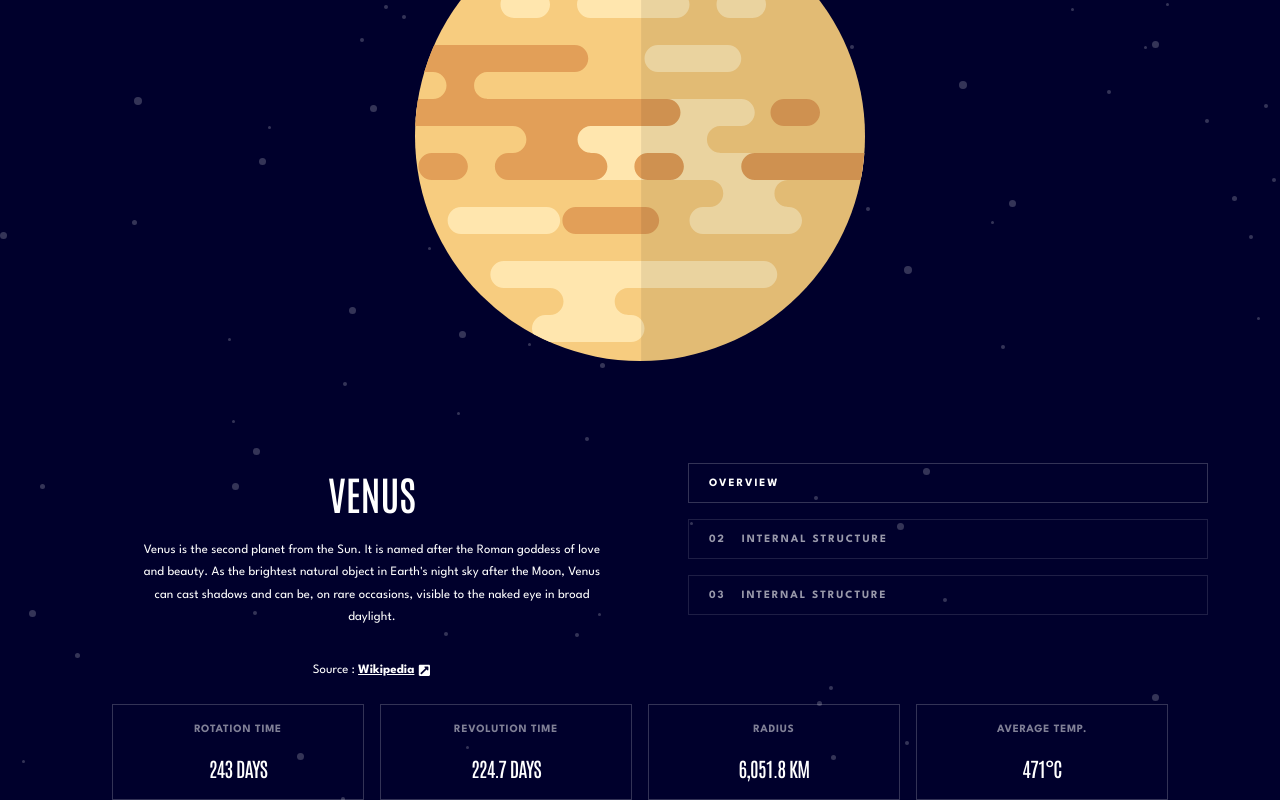
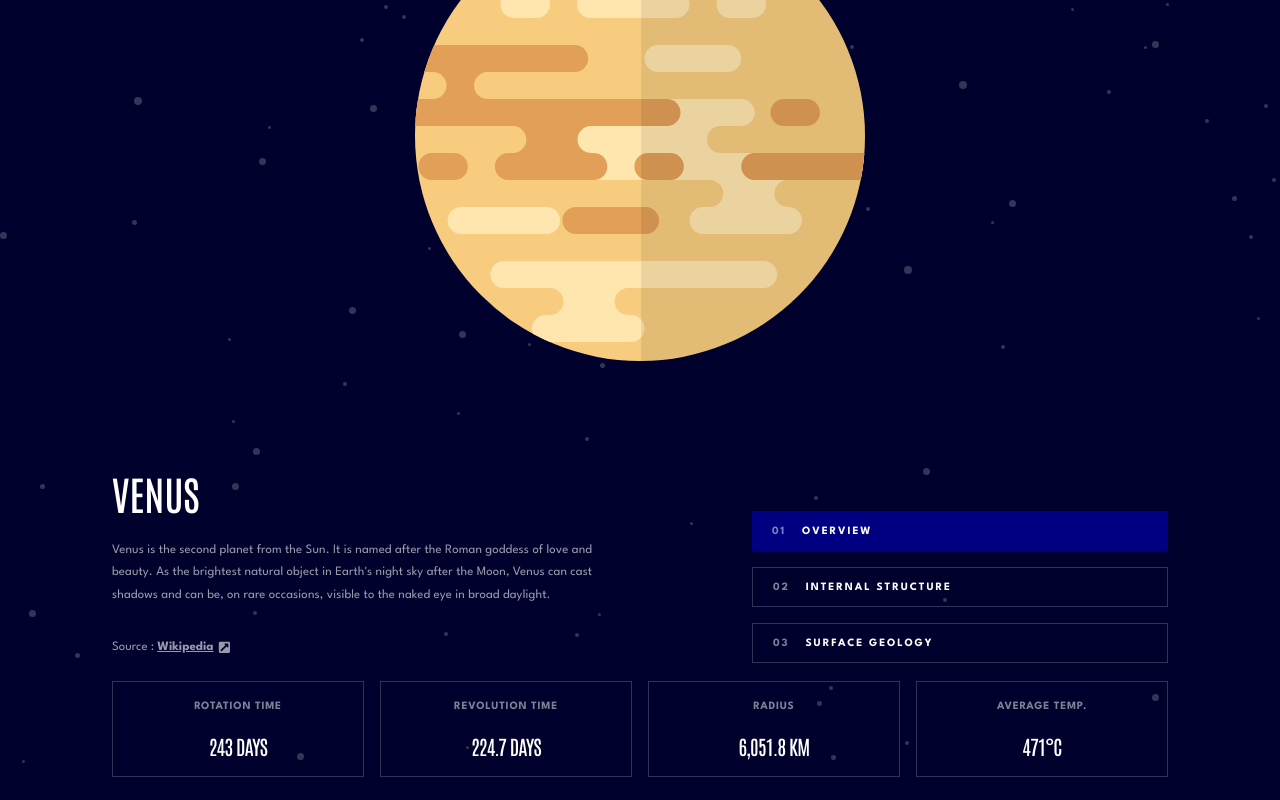
Before and after one commit to GregNicholas/planet-facts, a React (Create React App) app: page /venus in a window 1280 px wide. Shown: the part 325-1125 px from the top of the page. After the commit the page ends 1102 px from the top, so only its background shows below. Built offline with nearby package versions, Linux system fonts and the light colour scheme; the HTML template or start-up script is replaced by a standard one.

Commit message:
props for conditional styled components

```diff
--- a/src/components/Header/FullNavbar/FullNavbar.js
+++ b/src/components/Header/FullNavbar/FullNavbar.js
@@ -48,14 +48,15 @@ const LinkItem = styled.span`
   text-transform: uppercase;
   letter-spacing: 1px;
   cursor: pointer;
-  opacity: 75%;
+  opacity: ${props => props.selected === props.title ? "1" : ".75"};
   padding: 32px 0;
 
   @media (min-width: 768px){
     font-size: 0.75rem;
-    &:active, &:hover {
-      border-top: 4px solid #EDA249;
-    }
+    // &:active, &:hover {
+    //   border-top: 4px solid #EDA249;
+    // }
+    border-top: ${props => props.selected === props.title ? "4px solid rgba(237,162,73, 1)" : "none"};
   }
 
   @media (max-width: 768px){
@@ -75,6 +76,7 @@ const FullNavbar = () => {
 };
 
 export const NavComponent = ({ translate, setTranslate, mobile=false }) => {
+  const [selected, setSelected] = useState(null)
   return (
     <Nav translate={translate}>
       {[
@@ -82,11 +84,17 @@ export const NavComponent = ({ translate, setTranslate, mobile=false }) => {
        ].map((title) => (
         <Links
           key={title}
-          onClick={() => mobile ? setTranslate(true) : null}
+          onClick={() => {
+            // return mobile ? setTranslate(true) : null
+            setSelected(title)
+            if(mobile){
+              setTranslate(true)
+            }
+          }}
           to={`/${title.toLowerCase()}`}
         >
           <LinkSpace />
-          <LinkItem>{title}</LinkItem>
+          <LinkItem selected={selected} title={title}>{title}</LinkItem>
         </Links>
       ))}
     </Nav>
--- a/src/components/PlanetPage/PlanetPage.js
+++ b/src/components/PlanetPage/PlanetPage.js
@@ -8,7 +8,6 @@ const Container = styled.main`
 display: grid;
     @media (min-width: 768px){
         margin: 0 2rem 2rem 2rem;
-        gap: 0 1rem;
 
         grid-template-columns: 1fr 1fr;
         grid-template-rows: auto auto auto auto auto auto auto;
@@ -21,14 +20,14 @@ display: grid;
 `
 const SelectInfo = styled.section`
     height: 50px;
-    width: 100%;
     border-bottom: 1px solid rgba(255, 255, 255, .2);
     @media (min-width: 768px){
         grid-row: 5 / span 2;
         grid-column: 2 / span 1;
         flex-direction: column;
         border: none;
-        margin-left: 2.5rem;
+        margin-left: 20%;
+        margin-top: 3rem;
     }
 `
 const InfoList = styled.ul`
@@ -65,7 +64,9 @@ const InfoItem = styled.li`
     @media (min-width: 768px){
         width: 100%;
         height: 2.5rem;
-        border: 1px solid rgba(255, 255, 255, .2);
+        border: ${props => !props.selected ? "1px solid rgba(255, 255, 255, .2)" : "none"};
+        background: ${props => !props.selected ? "none" : props.planetColor};
+        opacity: 100%;
     }
 
 `
@@ -105,6 +106,8 @@ const PlanetInfo = styled.section`
       @media (min-width: 768px){
         grid-row: 5 / span 2;
         grid-column: 1 / span 1;
+        margin: 0 0 1.5rem 0;
+        text-align: left;
     }
 `
 const PlanetName = styled.h1`
@@ -118,9 +121,11 @@ const PlanetContent = styled.p`
       line-height: 1.4rem;
       margin-bottom: 2rem;
       letter-spacing: 0.1px;
+      opacity: .6;
 `
 const Source = styled.p`
       font-weight: 400;
+      opacity: .6;
 `
 const WikiLink = styled.a`
       font-weight: 700;
@@ -161,6 +166,9 @@ const StatItem = styled.div`
         padding: 0.5rem 1.2rem;
     }
 `
+const StatIndex = styled.span`
+    opacity: .5;
+`
 const StatName = styled.span`
     font-size: .7rem;
     font-weight: 700;
@@ -175,7 +183,7 @@ const Stat = styled.span`
     text-transform: uppercase;
 `
 
-const PlanetPage = ({ planet, width }) => {
+const PlanetPage = ({ planet, width, planetColor="navy" }) => {
     const [image, setImage] = useState(planet.images.planet.substring(1))
     const [info, setInfo] = useState('overview')
     const screenWidth = useWindowWidth()
@@ -183,12 +191,14 @@ const PlanetPage = ({ planet, width }) => {
         <Container>
             <SelectInfo>
                 <InfoList>
-                    <InfoItem selected={info === 'overview'} onClick={() => setInfo('overview')}>overview</InfoItem>
-                    <InfoItem selected={info === 'structure'} onClick={() => setInfo('structure')}>
-                        {screenWidth < 768 ? 'internal' : <><span>02</span> <span>internal structure</span></>}
+                    <InfoItem selected={info === 'overview'} planetColor={planetColor} onClick={() => setInfo('overview')}>
+                        {screenWidth < 768 ? 'internal' : <><StatIndex>01</StatIndex> <span>overview</span></>}
                     </InfoItem>
-                    <InfoItem selected={info === 'geology'} onClick={() => setInfo('geology')}>
-                        {screenWidth < 768 ? 'surface' : <><span>03</span> <span>internal structure</span></>}
+                    <InfoItem selected={info === 'structure'} planetColor={planetColor} onClick={() => setInfo('structure')}>
+                        {screenWidth < 768 ? 'internal' : <><StatIndex>02</StatIndex> <span>internal structure</span></>}
+                    </InfoItem>
+                    <InfoItem selected={info === 'geology'} planetColor={planetColor} onClick={() => setInfo('geology')}>
+                        {screenWidth < 768 ? 'surface' : <><StatIndex>03</StatIndex> <span>surface geology</span></>}
                     </InfoItem>
                 </InfoList>
             </SelectInfo>
```
